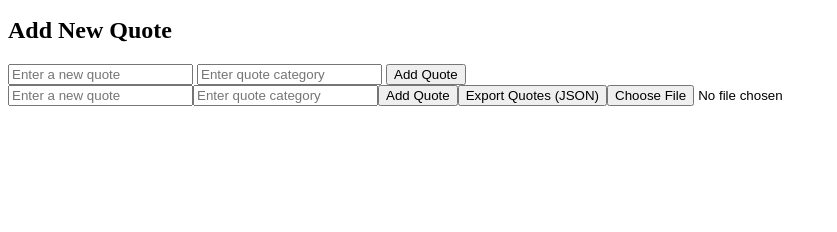
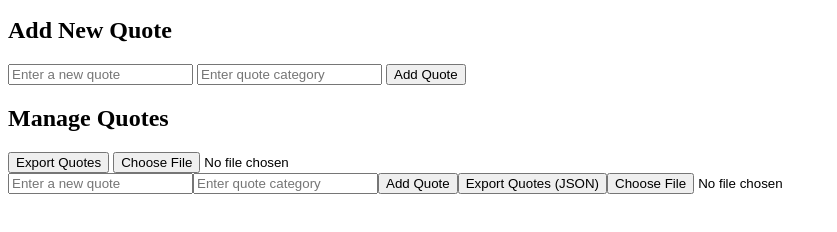
Before and after one commit to SOSOMACO/alx_fe_javascript, a plain HTML site: page dom-manipulation/index.html in a window 1280 px wide. Shown: the part 122-354 px from the top of the page, without its empty margins (0-837 px from the left). Drawn offline with Linux system fonts and the light colour scheme.

Commit message:
Update index.html

```diff
--- a/dom-manipulation/index.html
+++ b/dom-manipulation/index.html
@@ -8,9 +8,11 @@
 <body>
   <h1>Dynamic Quote Generator</h1>
 
+  <!-- Quote Display -->
   <div id="quoteDisplay"></div>
   <button id="newQuote">Show New Quote</button>
 
+  <!-- Add New Quote -->
   <h2>Add New Quote</h2>
   <div>
     <input id="newQuoteText" type="text" placeholder="Enter a new quote" />
@@ -18,6 +20,16 @@
     <button onclick="addQuote()">Add Quote</button>
   </div>
 
+  <!-- JSON Import / Export -->
+  <h2>Manage Quotes</h2>
+  <div>
+    <!-- Export Button -->
+    <button id="exportQuotes">Export Quotes</button>
+
+    <!-- Import Input -->
+    <input type="file" id="importFile" accept=".json" onchange="importFromJsonFile(event)" />
+  </div>
+
   <script src="script.js"></script>
 </body>
 </html>
```
